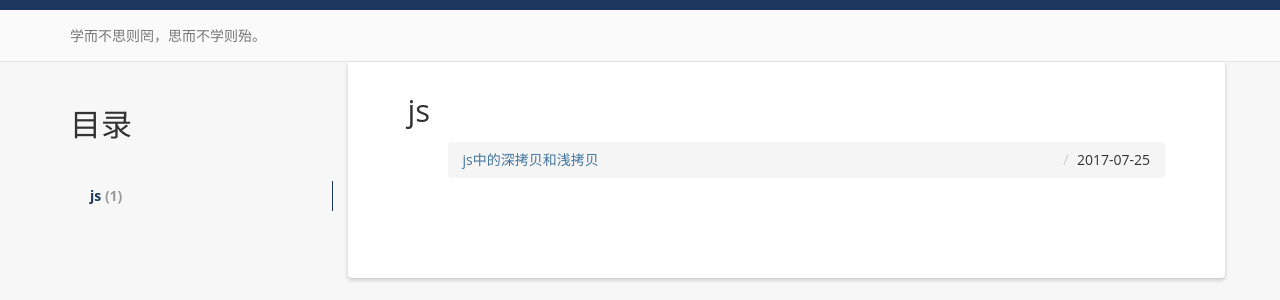
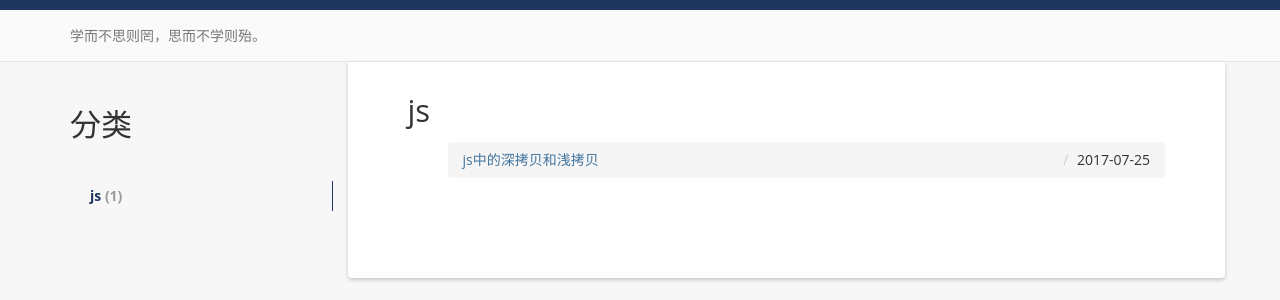
Before and after one commit to superlyao/blog, a Jekyll site: the page built from categories/index.html, in a window 1280 px wide. Shown: the part 225-525 px from the top of the page. Built offline with Jekyll 4.4.1, drawn with Linux system fonts in a browser that asks for light colours; nearby versions of some CDN libraries; comment, search, counter and statistics services are not loaded.

Commit message:
修改目录名称

```diff
--- a/categories/index.html
+++ b/categories/index.html
@@ -9,7 +9,7 @@ header: Posts By Category
     <div class="col-md-3">
       <div class="sidebar hidden-print" role="complementary">
         <div id="navigation">
-        	<h2>目录</h2>
+        	<h2>分类</h2>
       		<ul class="nav sidenav">
 				{% if site.categories.first[0] == null %}
 					{% for category in site.categories %}
```
